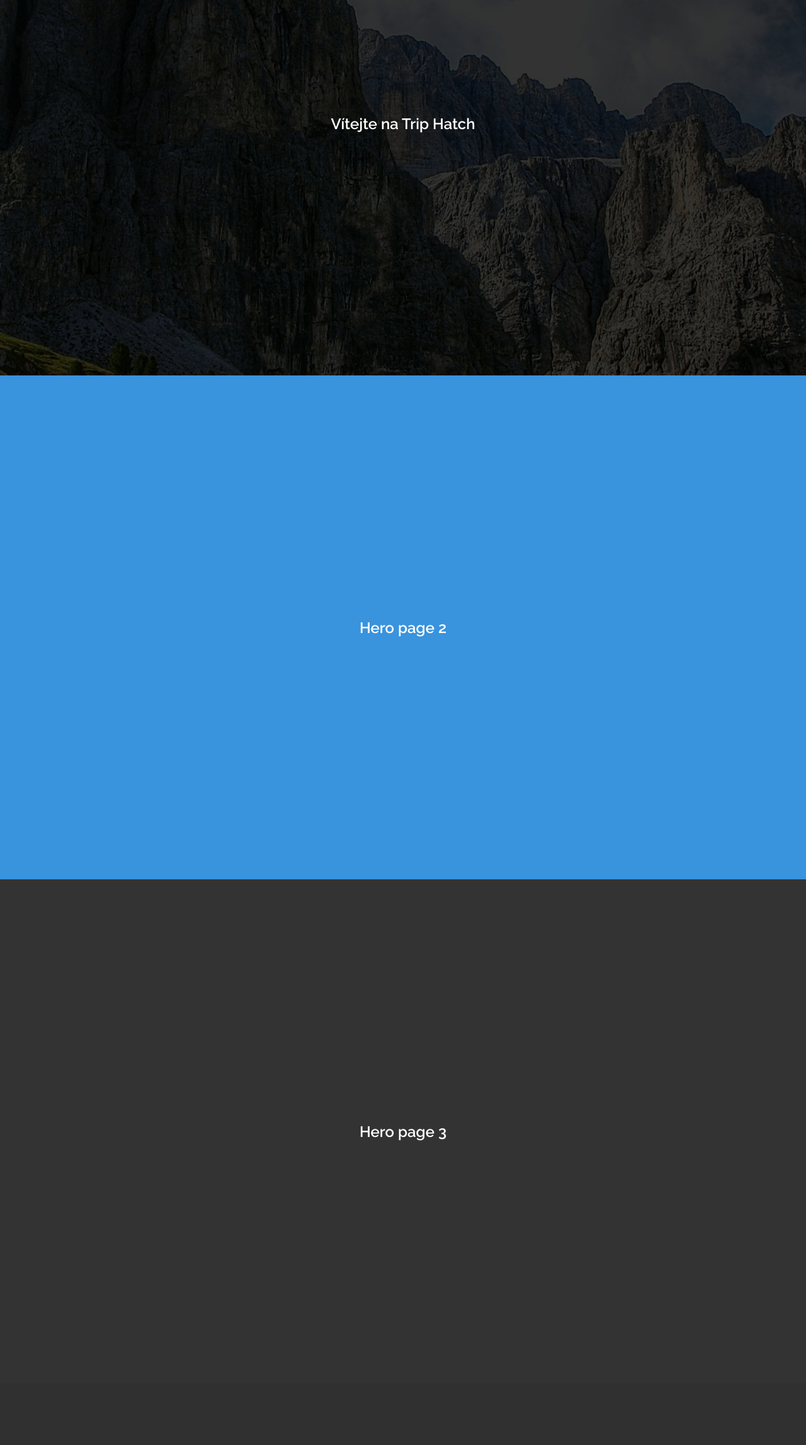
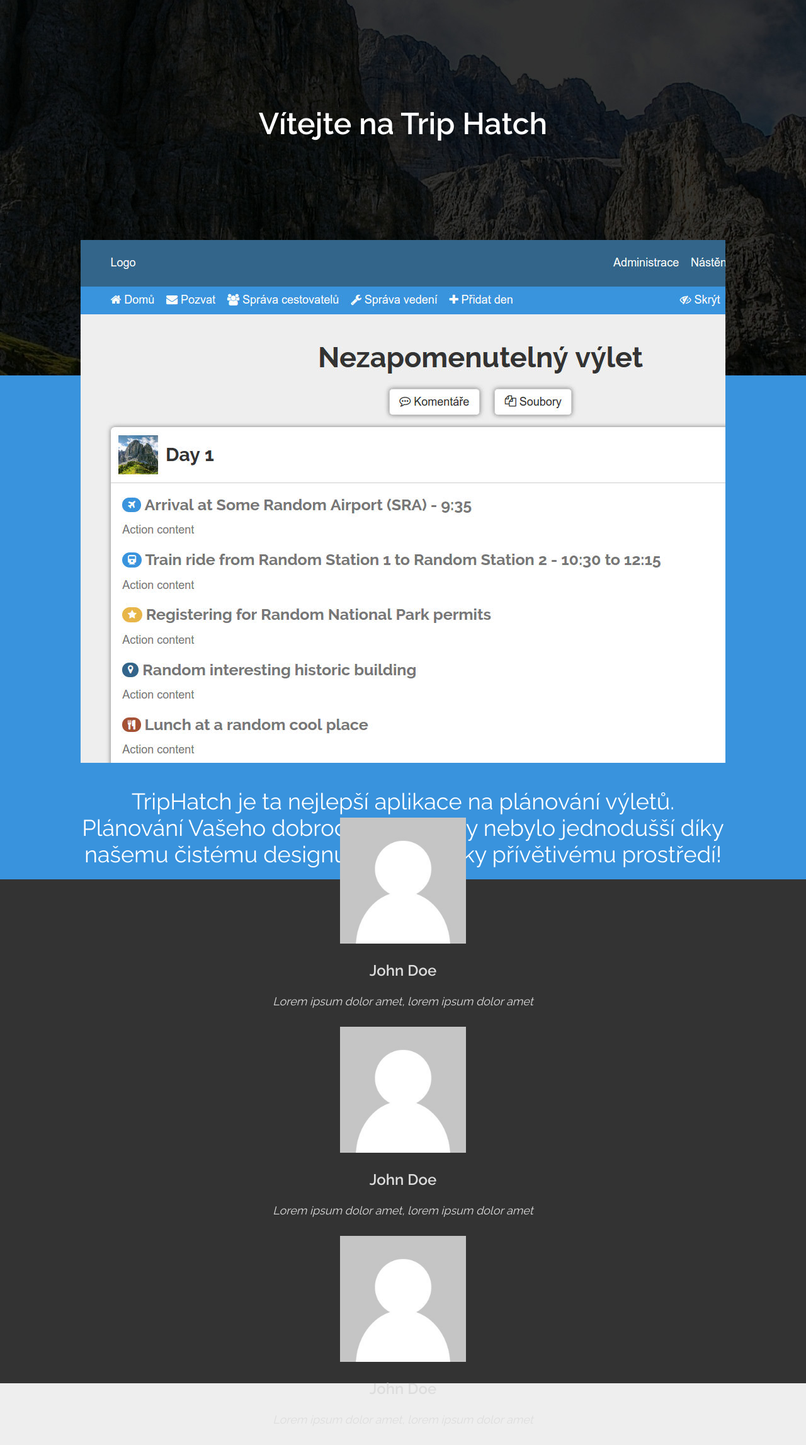
Before and after one commit to martinbrom/trip-hatch, a PHP site: page / in a window 1280 px wide. Shown: the part 204-2498 px from the top of the page at 63% size. Before the commit the page ends 2015 px from the top, so only its background shows below. Run offline with PHP 8.4, Linux system fonts and the light colour scheme; style sheets or scripts are compiled from the project's sources; some libraries are stand-ins or nearby versions; some web fonts are replaced.

Commit message:
landing page finish

```diff
--- a/resources/assets/scss/landing.scss
+++ b/resources/assets/scss/landing.scss
@@ -31,6 +31,7 @@ html, body {
 
   h1 {
     display: inline-block;
+    font-size: 48px;
     width: 100%;
   }
 
@@ -91,6 +92,105 @@ html, body {
     }
   }
 
+  .hero-container {
+    width: 80%;
+    bottom: 50%;
+    left: 50%;
+    transform: translate(-50%, +50%);
+    position: absolute;
+    text-align: center;
+    font-family: Raleway, sans-serif;
+    color: $landing_text_color;
+  }
+
+  .hero-wrapper {
+    position: relative;
+    overflow: hidden;
+  }
+
+  .page-info {
+    height: 100%;
+
+    .page-preview {
+      img {
+        width: 100%;
+      }
+    }
+
+    .page-info-text {
+      margin-top: 20px;
+
+      @media screen and (min-width: $size-sm) {
+        margin-top: 0;
+      }
+
+      height: 60%;
+
+      p {
+        font-size: 24px;
+        word-wrap: break-word;
+
+        @media screen and (min-width: $size-lg) {
+          font-size: 36px;
+        }
+      }
+    }
+
+    .page-award {
+      height: 40%;
+      margin-top: 15px;
+      line-height: 4em;
+
+      .page-award-trophy {}
+
+      .page-award-text {
+        p {
+          font-size: 18px;
+          font-weight: bold;
+
+          @media screen and (min-width: $size-lg) {
+            font-size: 27px;
+          }
+        }
+      }
+    }
+  }
+
+  .page-user {
+    color: #DDD;
+    margin-bottom: 30px;
+
+    .page-user-portrait {
+      img {
+        margin: auto;
+        width: 100px;
+
+        @media screen and (min-width: $size-sm) {
+          width: 200px;
+        }
+      }
+    }
+
+    .page-user-name {
+      margin-top: 10px;
+
+      p {
+        font-size: 24px;
+        font-weight: bold;
+      }
+    }
+
+    .page-user-comment {
+      padding-left: 10px;
+      padding-right: 10px;
+
+      p {
+        font-size: 18px;
+        font-style: italic;
+      }
+    }
+  }
+
   .hero-text,
   .scroll-down-container,
   .login-button-container {
--- a/resources/lang/cs/pages.php
+++ b/resources/lang/cs/pages.php
@@ -18,7 +18,11 @@ return [
         'title' => 'Trip Hatch - Úvodní stránka',
         'welcome' => 'Vítejte na Trip Hatch',
         'back-to-top' => 'Zpět nahoru',
-        'login' => 'Přihlásit se'
+        'login' => 'Přihlásit se',
+        'page-info' => 'TripHatch je ta nejlepší aplikace na plánování výletů.
+                        Plánování Vašeho dobrodružství nikdy nebylo jednodušší díky
+                        našemu čistému designu a uživatelsky přívětivému prostředí!',
+        'award-text' => 'NEREÁLNÁ CENA 2017'
     ],
     'admin' => [
         'dashboard' => [
--- a/resources/lang/en/pages.php
+++ b/resources/lang/en/pages.php
@@ -18,7 +18,11 @@ return [
         'title' => 'Trip Hatch - Landing Page',
         'welcome' => 'Welcome to Trip Hatch',
         'back-to-top' => 'Back to top',
-        'login' => 'Log in'
+        'login' => 'Log in',
+        'page-info' => 'TripHatch is the best trip planning application ever.
+                        Because of our sharp and clean design and user-friendly
+                        interface, planning your next adventure has never been easier!',
+        'award-text' => 'NOT REAL AWARD 2017'
     ],
     'admin' => [
         'dashboard' => [
--- a/resources/views/home/index.html.twig
+++ b/resources/views/home/index.html.twig
@@ -24,16 +24,69 @@
             </div>
         </section>
         <section class="full-height-section">
-            <div class="hero-text">
-                <h2 class="text-center">Hero page 2</h2>
+            <div class="hero-container">
+                <div class="hero-wrapper">
+                    <div class="col-sm-5 page-preview">
+                        <img class="img img-responsive" src="/images/page-preview.jpg" alt="page preview on mobile and PC" title="page preview">
+                    </div>
+                    <div class="col-sm-7 page-info">
+                        <div class="page-info-text">
+                            <p>
+                                {{ t('pages.landing.page-info') }}
+                            </p>
+                        </div>
+                        <div class="page-award">
+                            <div class="text-right col-xs-3 page-award-trophy">
+                                <i class="fa fa-4x fa-trophy"></i>
+                            </div>
+                            <div class="text-left col-xs-9 page-award-text">
+                                <p>{{ t('pages.landing.award-text') }}</p>
+                            </div>
+                        </div>
+                    </div>
+                </div>
             </div>
             <div class="scroll-down-container">
                 <a class="scroll-down" data-scroll-target="2"><i class="fa fa-2x fa-chevron-down"></i></a>
             </div>
         </section>
         <section class="full-height-section">
-            <div class="hero-text">
-                <h2 class="text-center">Hero page 3</h2>
+            <div class="hero-container">
+                <div class="hero-wrapper">
+                    <div class="page-user col-sm-4">
+                        <div class="page-user-portrait">
+                            <img class="img img-circle img-responsive" src="/images/thumbnails/avatar-default.jpg" title="Avatar" alt="user avatar">
+                        </div>
+                        <div class="page-user-name">
+                            <p>John Doe</p>
+                        </div>
+                        <div class="page-user-comment">
+                            <p>Lorem ipsum dolor amet, lorem ipsum dolor amet</p>
+                        </div>
+                    </div>
+                    <div class="page-user col-sm-4">
+                        <div class="page-user-portrait">
+                            <img class="img img-circle img-responsive" src="/images/thumbnails/avatar-default.jpg" title="Avatar" alt="user avatar">
+                        </div>
+                        <div class="page-user-name">
+                            <p>John Doe</p>
+                        </div>
+                        <div class="page-user-comment">
+                            <p>Lorem ipsum dolor amet, lorem ipsum dolor amet</p>
+                        </div>
+                    </div>
+                    <div class="page-user col-sm-4">
+                        <div class="page-user-portrait">
+                            <img class="img img-circle img-responsive" src="/images/thumbnails/avatar-default.jpg" title="Avatar" alt="user avatar">
+                        </div>
+                        <div class="page-user-name">
+                            <p>John Doe</p>
+                        </div>
+                        <div class="page-user-comment">
+                            <p>Lorem ipsum dolor amet, lorem ipsum dolor amet</p>
+                        </div>
+                    </div>
+                </div>
             </div>
         </section>
     </body>
```
Also changed, not shown: public/images/page-preview.jpg (added).
